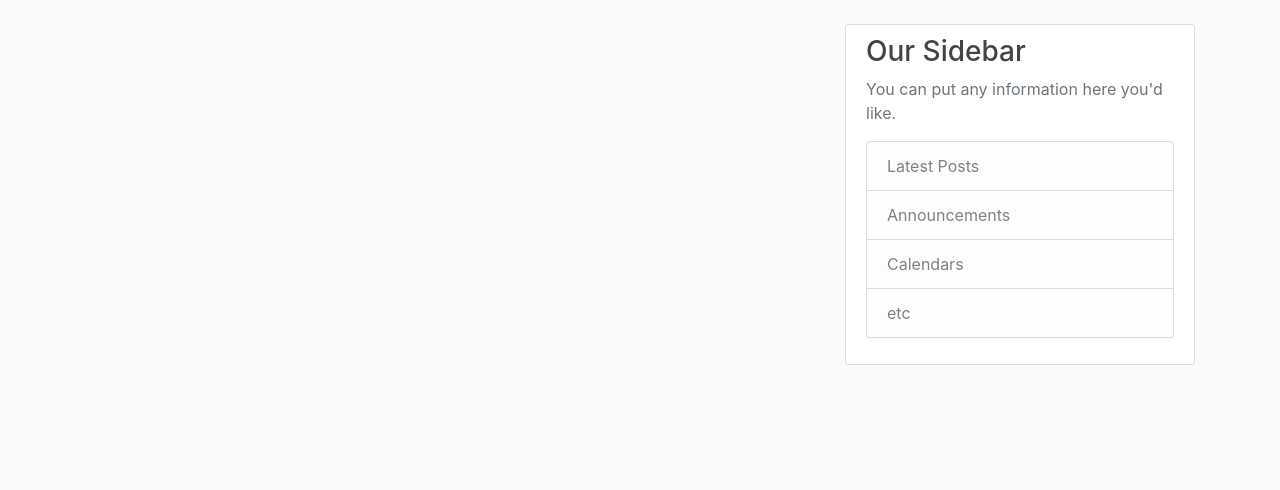
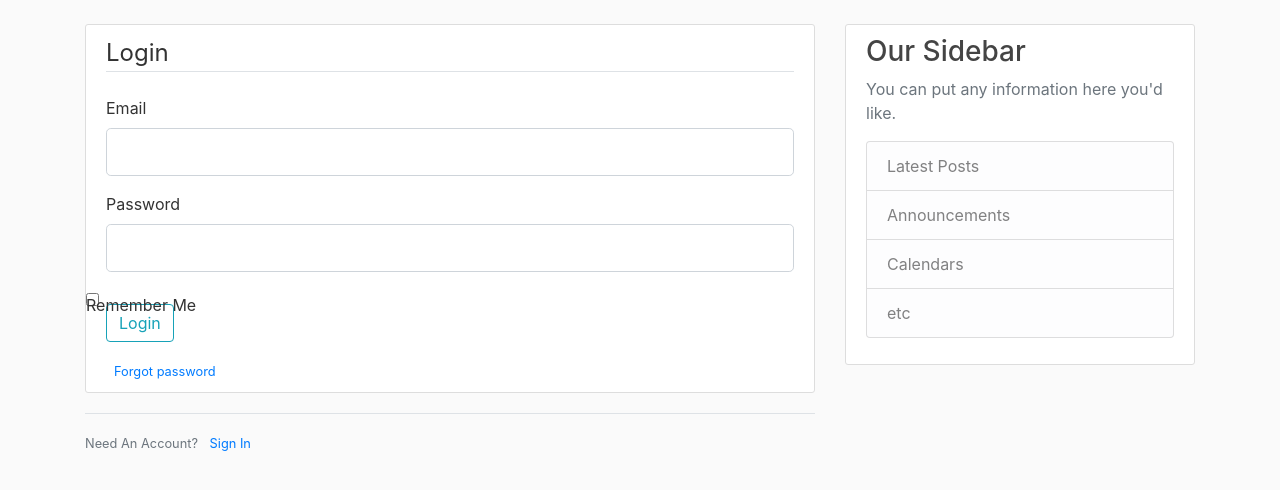
Before and after one commit to shoushimayaUCI/employee-manager, a Flask app: page /login in a window 1280 px wide. Shown: the part 56-546 px from the top of the page. Run offline with Flask 2, Linux system fonts and the light colour scheme.

Commit message:
login and logout functionalities added

```diff
--- a/employee_manager/__init__.py
+++ b/employee_manager/__init__.py
@@ -1,6 +1,7 @@
 from flask import Flask
 from flask_sqlalchemy import SQLAlchemy
 from flask_bcrypt import Bcrypt
+from flask_login import LoginManager
 
 app = Flask(__name__)
 app.config['SECRET_KEY'] = 'bf44ed945ec08fb0b84b1c7b9aed0325'
@@ -8,5 +9,8 @@ app.config['SQLALCHEMY_DATABASE_URI'] = 'sqlite:///site.db'
 db = SQLAlchemy(app)
 db.create_all()
 bcrypt = Bcrypt(app)
+login_manager = LoginManager(app)
+login_manager.login_view = 'login' # function name of the route
+login_manager.login_message_category = 'info'
 
 from employee_manager import routes
--- a/employee_manager/forms.py
+++ b/employee_manager/forms.py
@@ -15,14 +15,13 @@ class RegistrationForm(FlaskForm):
 	confirm_password = PasswordField('Confirm Password', validators=[DataRequired(), EqualTo('password')])
 	submit = SubmitField('Sign up')
 
+# function name has to be in this form, and it will be run when validate_on_submit is called from routes.py
 	def validate_username(self, username):
-		user = User.query.filter_by(username=username.data).first()
-		if user:
+		if User.query.filter_by(username=username.data).first():
 			raise ValidationError('username already exists')
 
 	def validate_email(self, email):
-		user = User.query.filter_by(email=email.data).first()
-		if user:
+		if User.query.filter_by(email=email.data).first():
 			raise ValidationError('email already exists')
 
 
@@ -33,5 +32,6 @@ class LoginForm(FlaskForm):
 	remember = BooleanField('Remember Me')
 	submit = SubmitField('Login')
 
-
-# When do validate_... functions run?
+	def validate_email(self, email):
+		if not User.query.filter_by(email=email.data).first():
+			raise ValidationError('email does not exist')
--- a/employee_manager/routes.py
+++ b/employee_manager/routes.py
@@ -1,4 +1,6 @@
-from flask import render_template, url_for, flash, redirect
+from flask import render_template, url_for, flash, redirect, request
+from flask_login import login_user, logout_user, current_user, login_required
+
 from employee_manager import app, db, bcrypt
 from employee_manager.forms import RegistrationForm, LoginForm
 from employee_manager.models import User
@@ -27,10 +29,23 @@ def register():
 @app.route("/login", methods=['GET', 'POST'])
 def login():
     form = LoginForm()
-    # if form.validate_on_submit():
-    #     if form.email.data == 'admin@blog.com' and form.password.data == 'password':
-    #         flash('You have been logged in!', 'success')
-    #         return redirect(url_for('home'))
-    #     else:
-    #         flash('Login Unsuccessful. Please check username and password', 'danger')
+    if form.validate_on_submit():
+        user = User.query.filter_by(email=form.email.data).first()
+        if bcrypt.check_password_hash(user.password, form.password.data):
+            login_user(user, remember=form.remember.data)
+            next_page = request.args.get('next')
+            return redirect(next_page) if next_page else redirect(url_for('welcome'))
+        else:
+            flash('Login Unsuccessful. Please check username and password', 'danger')
     return render_template('login.html', title='Login', form=form)
+
+@app.route("/logout")
+def logout():
+    logout_user()
+    return redirect(url_for('welcome'))
+
+
+@app.route("/account")
+@login_required
+def account():
+    return render_template('account.html', title='Account')
--- /dev/null
+++ b/employee_manager/templates/account.html
@@ -0,0 +1,4 @@
+{% extends "layout.html" %}
+{% block content %}
+	<h1>{{ current_user.username }}</h1>
+{% endblock content %}
--- a/employee_manager/templates/layout.html
+++ b/employee_manager/templates/layout.html
@@ -33,8 +33,13 @@
             </div>
             <!-- Navbar Right Side -->
             <div class="navbar-nav">
-              <a class="nav-item nav-link" href="{{ url_for('login') }}">Login</a>
-              <a class="nav-item nav-link" href="{{ url_for('register') }}">Register</a>
+              {% if current_user.is_authenticated %}
+                <a class="nav-item nav-link" href="{{ url_for('account') }}">Account</a>
+                <a class="nav-item nav-link" href="{{ url_for('logout') }}">Logout</a>
+              {% else %}
+                <a class="nav-item nav-link" href="{{ url_for('login') }}">Login</a>
+                <a class="nav-item nav-link" href="{{ url_for('register') }}">Register</a>
+              {% endif %}
             </div>
           </div>
         </div>
--- a/employee_manager/templates/login.html
+++ b/employee_manager/templates/login.html
@@ -1,4 +1,53 @@
 {% extends "layout.html" %}
+{% block content %}
+    <div class="content-section">
+        <form method="POST" action="">
+            {{ form.hidden_tag() }}
+            <fieldset class="form-group">
+                <legend class="border-bottom mb-4">Login</legend>
+                <div class="form-group">
+                    {{ form.email.label(class="form-control-label") }}
+                    {% if form.email.errors %}
+                        {{ form.email(class="form-control form-control-lg is-invalid") }}
+                        <div class="invalid-feedback">
+                            {% for error in form.email.errors %}
+                                <span>{{ error }}</span>
+                            {% endfor %}
+                        </div>
+                    {% else %}
+                        {{ form.email(class="form-control form-control-lg") }}
+                    {% endif %}
+                </div>
+                <div class="form-group">
+                    {{ form.password.label(class="form-control-label") }}
+                    {% if form.password.errors %}
+                        {{ form.password(class="form-control form-control-lg is-invalid") }}
+                        <div class="invalid-feedback">
+                            {% for error in form.password.errors %}
+                                <span>{{ error }}</span>
+                            {% endfor %}
+                        </div>
+                    {% else %}
+                        {{ form.password(class="form-control form-control-lg") }}
+                    {% endif %}
+                </div>
+                <div class="form-group">
+                    {{ form.remember(class="form-check-input")}}
+                    {{ form.remember.label(class="form-check-input")}}
+                </div>
+            </fieldset>
+            <div class="form-group">
+                {{ form.submit(class="btn btn-outline-info") }}
+            </div>
+            <small class="text-muted ml-2">
+                <a href="#">Forgot password</a>
+            </small>
+        </form>
+    </div>
 
-{% block content %}
-{% endblock %}
+    <div class="border-top pt-3">
+        <small class="text-muted">
+            Need An Account? <a class="ml-2" href="{{ url_for('register') }}">Sign In</a>
+        </small>
+    </div>
+{% endblock content %}
--- /dev/null
+++ b/employee_manager/templates/logout.html
@@ -0,0 +1,4 @@
+{% extends "layout.html" %}
+{% block content %}
+
+{% endblock content %}
```
Also changed, not shown: employee_manager/models.py (+7 -2 lines).
